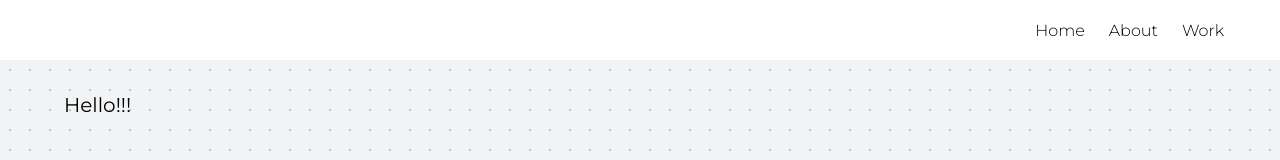
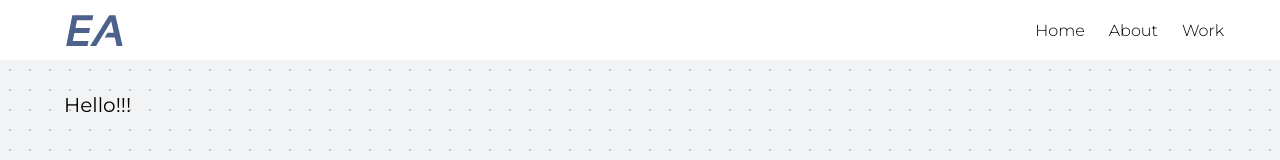
Before and after one commit to eabenojar/abeno, a Vue app: page / in a window 1280 px wide. Shown: the top 160 px of the page. Built offline with nearby package versions, Linux system fonts and the light colour scheme.

Commit message:
Added logo for home page

```diff
--- a/src/components/Navbar.vue
+++ b/src/components/Navbar.vue
@@ -1,5 +1,9 @@
 <template>
-  <div v class="navbar">
+  <div class="navbar">
+    <div class="navbar-container">
+      <a href="/">
+        <img src="../assets/images/EAlogo.svg" alt="Eric Abenojar home logo" />
+      </a>
       <ul v-if="this.$router.currentRoute.fullPath !== '/ibmq' && deviceWidth > 992">
         <li>
           <a href="/">Home</a>
@@ -54,6 +58,7 @@
         v-if="deviceWidth <= 992 && isNavOpen && this.$router.currentRoute.fullPath !== '/ibmq'"
       >
         <div class="close-nav"></div>
+      </div>
     </div>
   </div>
 </template>
@@ -260,10 +265,6 @@ header::after {
 }
 
 @media (min-width: 700px) {
-  s .menu-toggle {
-    display: none;
-  }
-
   .site-nav {
     height: auto;
     position: relative;
@@ -293,11 +294,10 @@ header::after {
 }
 .navbar {
   height: 60px;
-  width: 100vw;
+  width: 100%;
   display: flex;
   align-items: center;
-  justify-content: flex-end;
-  background: none;
+  background: #fff;
   z-index: 10000;
   position: fixed;
 }
@@ -316,6 +316,29 @@ ul li {
 ul li a {
   text-decoration: none;
   color: #000;
+}
+.navbar-container {
+  width: 100%;
+  margin: auto;
+  display: flex;
+  justify-content: space-between;
+  align-items: center;
+  img {
+    position: absolute;
+    left: 4rem;
+    top: 0;
+  }
+}
+@media only screen and (min-width: 1584px) {
+  .navbar {
+    max-width: 100%;
+    margin: auto 0;
+  }
+  .navbar-container {
+    max-width: 1584px;
+    width: 100%;
+    margin: auto;
+  }
 }
 @media only screen and (max-width: 992px) {
   .tablet-mobile-nav {
@@ -360,6 +383,13 @@ ul li a {
   }
 }
 @media only screen and (max-width: 540px) {
+  .navbar-container {
+    img {
+      position: absolute;
+      left: 2rem;
+      top: 0;
+    }
+  }
   .navbar {
     position: absolute;
   }
```
Also changed, not shown: src/assets/images/EAlogo.svg (added). Lines whose indentation alone changed are shown as unchanged.
